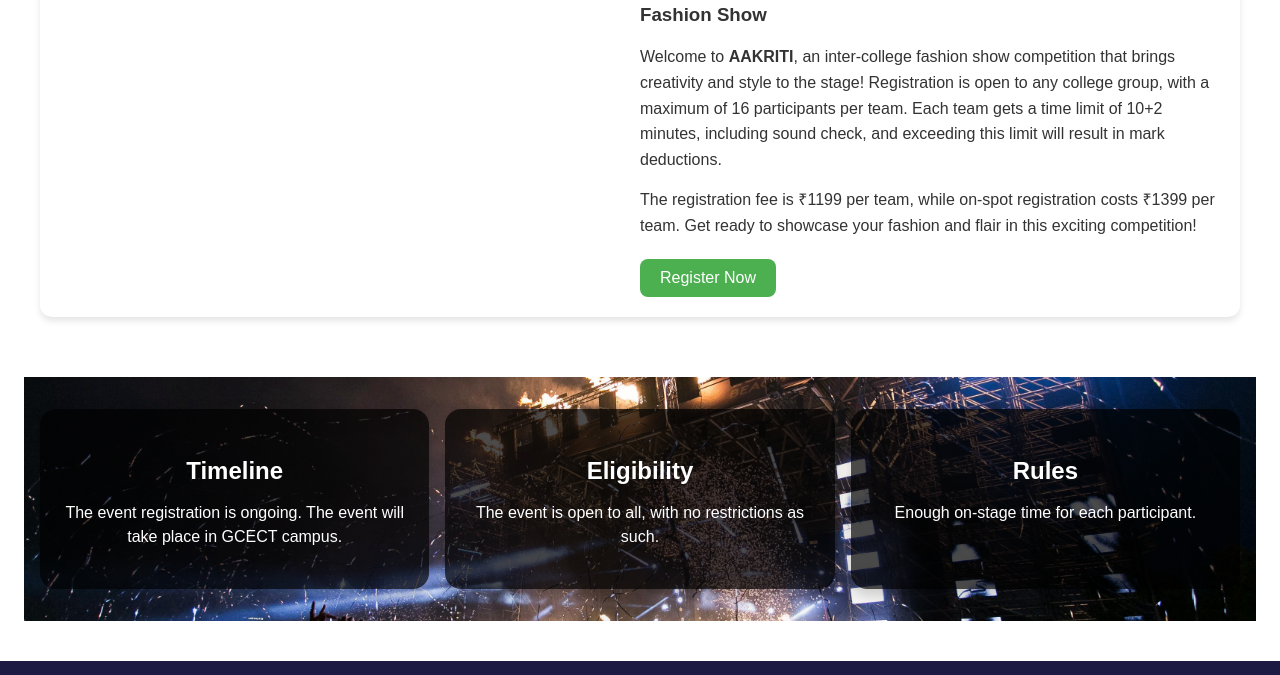
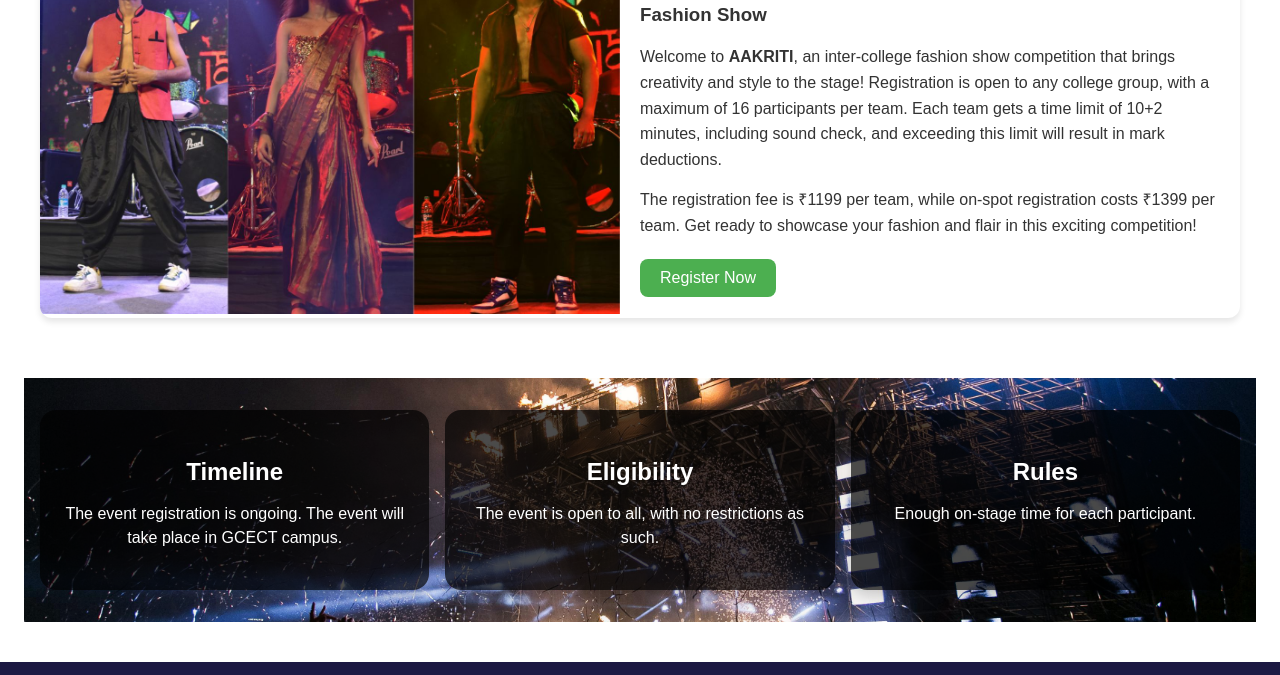
Before and after one commit to Sbiswas001/jagriti25, a plain HTML site: page pages/eventpages/akriti.html in a window 1280 px wide. Shown: the part 194-869 px from the top of the page. Drawn offline with Linux system fonts and the light colour scheme; files whose address does not match are found by name.

Commit message:
fix aakriti

```diff
--- a/pages/eventpages/akriti.html
+++ b/pages/eventpages/akriti.html
@@ -29,8 +29,8 @@
       <div class="event-card">
         <div class="event-image">
           <img
-            src="../../assets/images/events/aakriti/akriti.jpg`"
-            alt="Battle of Bands"
+            src="../../assets/images/events/aakriti/akriti.jpg"
+            alt="Aakriti"
             loading="lazy"
           />
         </div>
```
